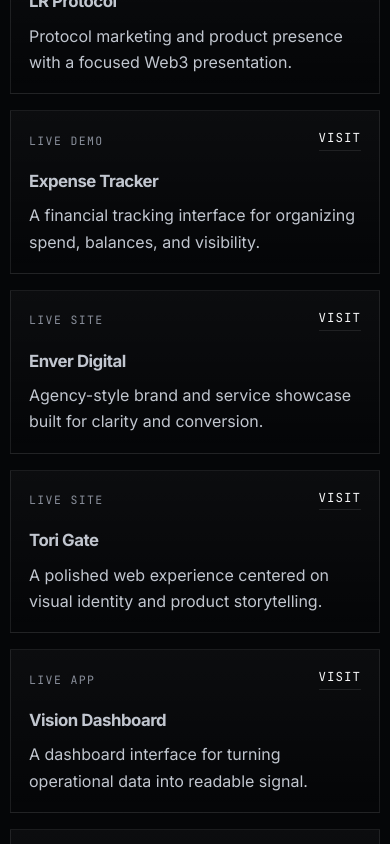
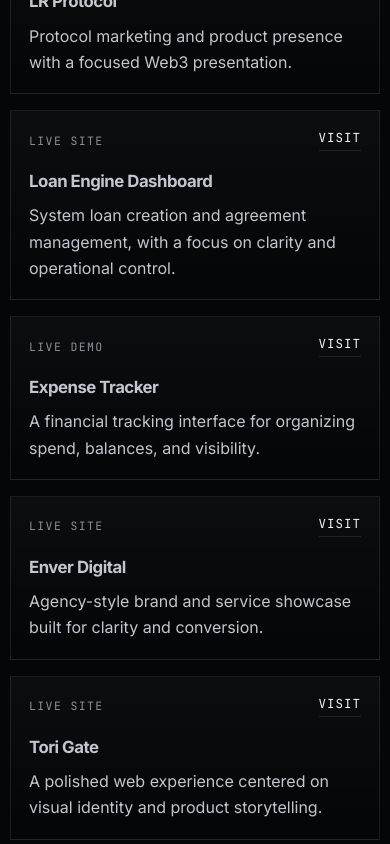
Before and after one commit to Napolite/portfolio-v1, a React app: page / in a window 390 px wide. Shown: the part 2500-3344 px from the top of the page. Built offline with nearby package versions, Linux system fonts and the light colour scheme; the HTML template or start-up script is replaced by a standard one.

Commit message:
added icons, added mouse tracking

```diff
--- a/src/App.css
+++ b/src/App.css
@@ -335,6 +335,21 @@ h1 {
   gap: 12px;
 }
 
+.site-footer {
+  margin-top: 34px;
+  padding-top: 18px;
+  border-top: 1px solid var(--border);
+  text-align: center;
+}
+
+.site-footer p {
+  color: var(--muted);
+  font-family: var(--mono);
+  font-size: 0.78rem;
+  letter-spacing: 0.08em;
+  text-transform: uppercase;
+}
+
 @media (max-width: 1100px) {
   .hero-grid,
   .skills-grid {
@@ -386,6 +401,11 @@ h1 {
   h1 {
     max-width: 100%;
   }
+
+  .site-footer {
+    margin-top: 26px;
+    padding-top: 16px;
+  }
 }
 
 @media (prefers-reduced-motion: reduce) {
--- a/src/App.tsx
+++ b/src/App.tsx
@@ -65,49 +65,64 @@ const projects: Project[] = [
   {
     name: "LR Protocol",
     href: "https://lrprotocol.com",
-    summary: "Protocol marketing and product presence with a focused Web3 presentation.",
+    summary:
+      "Protocol marketing and product presence with a focused Web3 presentation.",
+    label: "Live site",
+  },
+  {
+    name: "Loan Engine Dashboard",
+    href: "https://quant-test-lime.vercel.app/",
+    summary:
+      "System loan creation and agreement management, with a focus on clarity and operational control.",
     label: "Live site",
   },
   {
     name: "Expense Tracker",
     href: "https://expense-tracker-swart-chi.vercel.app/",
-    summary: "A financial tracking interface for organizing spend, balances, and visibility.",
+    summary:
+      "A financial tracking interface for organizing spend, balances, and visibility.",
     label: "Live demo",
   },
   {
     name: "Enver Digital",
     href: "https://enverdigital.vercel.app/",
-    summary: "Agency-style brand and service showcase built for clarity and conversion.",
+    summary:
+      "Agency-style brand and service showcase built for clarity and conversion.",
     label: "Live site",
   },
   {
     name: "Tori Gate",
     href: "https://tori-gate.vercel.app/",
-    summary: "A polished web experience centered on visual identity and product storytelling.",
+    summary:
+      "A polished web experience centered on visual identity and product storytelling.",
     label: "Live site",
   },
   {
     name: "Vision Dashboard",
     href: "https://vision-dahsboard.vercel.app/",
-    summary: "A dashboard interface for turning operational data into readable signal.",
+    summary:
+      "A dashboard interface for turning operational data into readable signal.",
     label: "Live app",
   },
   {
     name: "Optimal Seven",
     href: "https://optimal-seven.vercel.app/",
-    summary: "A modern landing experience with a strong product-first presentation layer.",
+    summary:
+      "A modern landing experience with a strong product-first presentation layer.",
     label: "Live site",
   },
   {
     name: "Mainstack",
     href: "https://mainstack-gamma.vercel.app/",
-    summary: "A product or platform interface focused on structure, flow, and engagement.",
+    summary:
+      "A product or platform interface focused on structure, flow, and engagement.",
     label: "Live app",
   },
   {
     name: "Brand Positive",
     href: "https://brand-positive.vercel.app/",
-    summary: "A brand-forward website designed to feel clean, direct, and memorable.",
+    summary:
+      "A brand-forward website designed to feel clean, direct, and memorable.",
     label: "Live site",
   },
 ];
@@ -306,9 +321,17 @@ function App() {
           <h2>Projects</h2>
         </div>
 
-        <div className="projects-grid" role="list" aria-label="Selected projects">
+        <div
+          className="projects-grid"
+          role="list"
+          aria-label="Selected projects"
+        >
           {projects.map((project) => (
-            <article className="project-card" role="listitem" key={project.href}>
+            <article
+              className="project-card"
+              role="listitem"
+              key={project.href}
+            >
               <div className="project-meta">
                 <span className="project-label">{project.label}</span>
                 <a
@@ -364,6 +387,10 @@ function App() {
           ))}
         </div>
       </section>
+
+      <footer className="site-footer" aria-label="Footer">
+        <p>Designed and created with love by me.</p>
+      </footer>
     </main>
   );
 }
```
